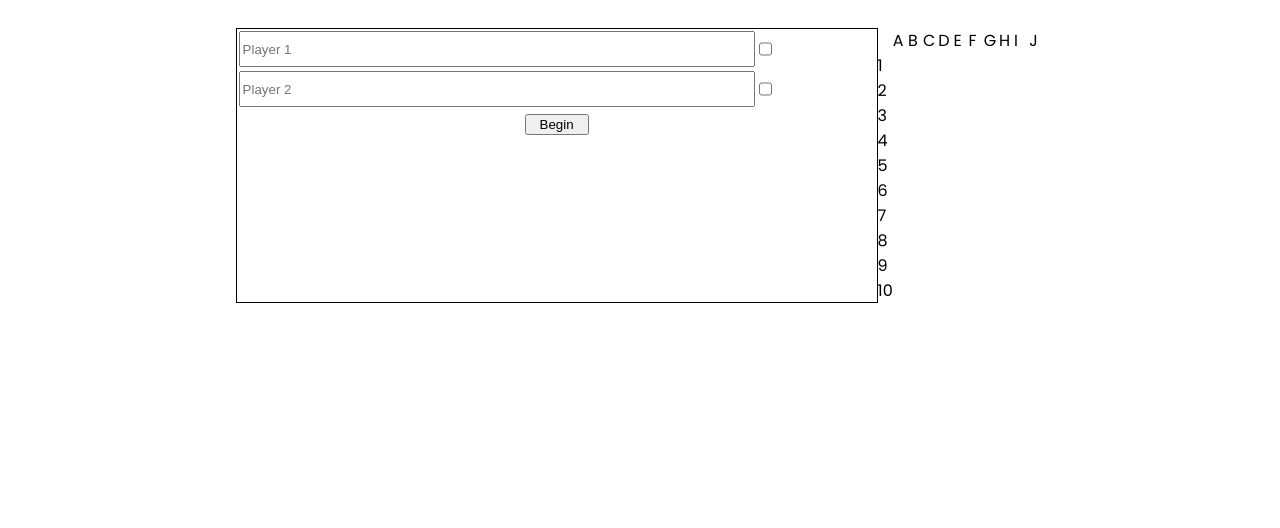
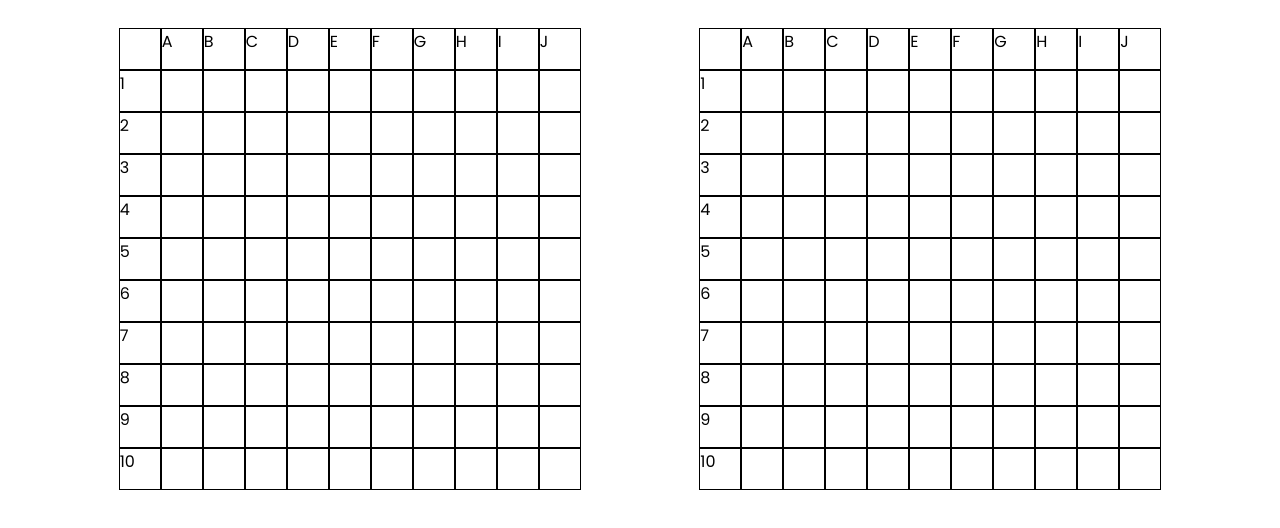
Before and after one commit to DotSnuk/battleship, a website built with webpack: page src/template.html in a window 1280 px wide. Both pictures are taken after a click on the button "Begin". Shown: the part 72-600 px from the top of the page. Built offline with nearby package versions, Linux system fonts and the light colour scheme.

Commit message:
draw both players board

```diff
--- a/src/domActions.js
+++ b/src/domActions.js
@@ -39,9 +39,15 @@ export function greeter() {
   content.appendChild(wrapper);
 }
 
-function setBoardGridStyle(id, length) {
+export function clearContent() {
+  const content = document.getElementById('content');
+  const children = document.querySelectorAll('#content > div');
+  children.forEach(child => content.removeChild(child));
+}
+
+function setGridProperty(div, length) {
   // change to setGridProperty
-  const elem = document.getElementById(id);
+  const elem = div;
   elem.style.display = 'grid';
   elem.style.setProperty('grid-template-rows', `repeat(${length}, 1fr)`);
   elem.style.setProperty('grid-template-columns', `repeat(${length}, 1fr)`);
@@ -58,7 +64,6 @@ function addAxis(div, col, row) {
 }
 
 function addClassSquare(div, col, row) {
-  console.log(`col ${col} row ${row}`);
   if (col === 0 || row === 0) {
     return addAxis(div, col, row);
   }
@@ -68,14 +73,14 @@ function addClassSquare(div, col, row) {
   return element.classList.add('node');
 }
 
-export function drawBoard(player) {
+export function drawBoard(player, showShips) {
   const content = document.getElementById('content');
   const { length } = player.board.board;
   const { board } = player;
   const playerBoard = document.createElement('div');
-  playerBoard.id = 'playerboard';
+  playerBoard.classList.add('board');
   content.appendChild(playerBoard);
-  setBoardGridStyle('playerboard', length + 1);
+  setGridProperty(playerBoard, length + 1);
   for (let col = 0; col < length + 1; col += 1) {
     for (let row = 0; row < length + 1; row += 1) {
       const square = document.createElement('div');
@@ -92,3 +97,13 @@ export function drawBoard(player) {
   }
   content.appendChild(playerBoard);
 }
+
+export function drawBoards(...players) {
+  for (let i = 0; i < arguments.length; i += 1) {
+    if (i === 0) {
+      drawBoard(players[i], true);
+    } else {
+      drawBoard(players[i], false);
+    }
+  }
+}
--- a/src/index.js
+++ b/src/index.js
@@ -3,6 +3,7 @@ import Player from './Player';
 import './style.css';
 
 const players = [];
+const currentPlayer = 0;
 
 dom.init();
 dom.greeter();
@@ -20,5 +21,6 @@ begin.addEventListener('click', () => {
     const player = new Player(false, name);
     players.push(player);
   }
-  dom.drawBoard(players[0]);
+  dom.clearContent();
+  dom.drawBoards(players[currentPlayer], players[1 - currentPlayer]);
 });
--- a/src/style.css
+++ b/src/style.css
@@ -16,11 +16,11 @@ body {
 }
 
 #content {
-  flex: 1;
   height: 100%;
   width: 100%;
   display: flex;
-  justify-content: center;
+  justify-content: space-evenly;
+  flex-direction: row;
 }
 
 .wrapper {
@@ -50,5 +50,8 @@ input.name {
   display: grid;
 } */
 
-input[type='checkbox'] {
+.board > div {
+  border: 1px solid black;
+  width: 40px;
+  height: 40px;
 }
```
